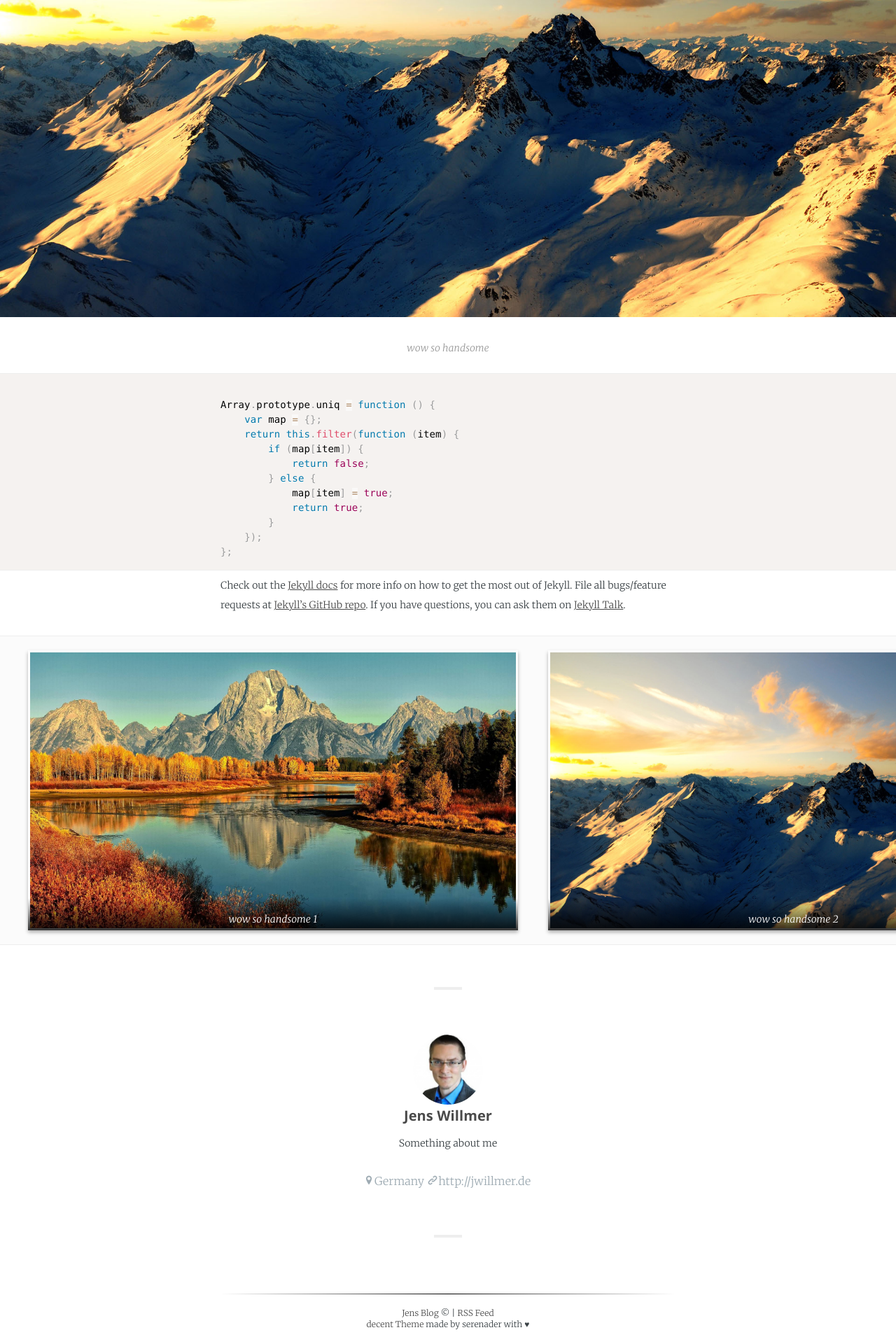
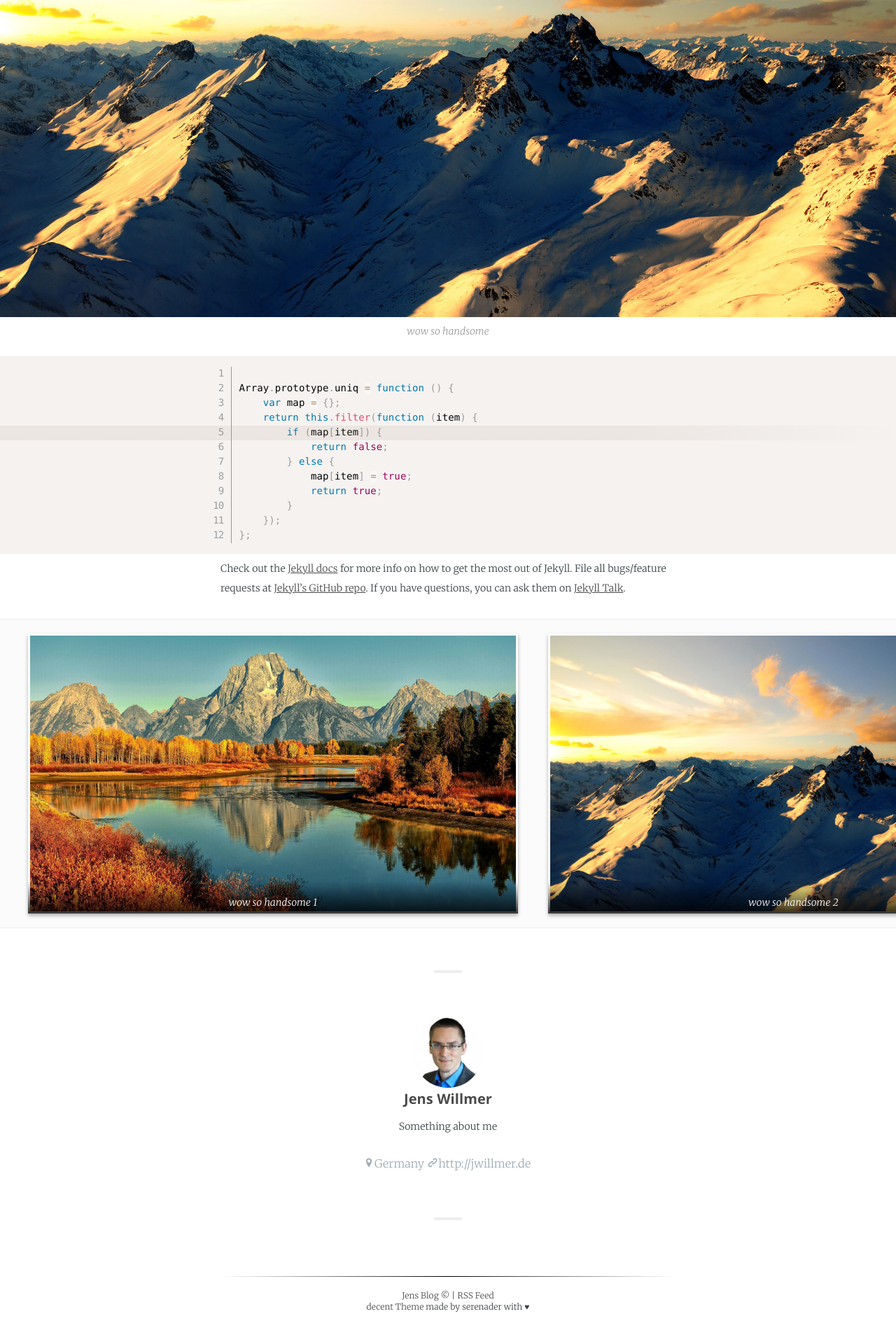
Before and after one commit to jwillmer/jekyllDecent, a Jekyll site: the page built from _posts/2016-05-23-welcome-to-my-blog-example.md, in a window 1280 px wide. Shown: the part 1795-3715 px from the top of the page at 70% size. Built offline with Jekyll 4.4.1, drawn with Linux system fonts in a browser that asks for light colours; nearby versions of some CDN libraries; some web fonts are replaced; after the commit the page ends 3691 px from its top, so only the background shows below that.

Commit message:
modified prism

````diff
--- a/_posts/2016-05-23-welcome-to-my-blog-example.md
+++ b/_posts/2016-05-23-welcome-to-my-blog-example.md
@@ -34,11 +34,11 @@ Jekyll also offers powerful support for code snippets:
 ```
 
 <figure class="large" markdown="1">
-![]({{ site.github.url }}/media/img/mountain2.jpg)
+<img src="{{ site.github.url }}/media/img/mountain2.jpg" />
 <figcaption>wow so handsome</figcaption>
 </figure>
 
-<pre><code class="language-javascript">
+<pre data-line="5" class="line-numbers language-javascript"><code>
 Array.prototype.uniq = function () {
     var map = {};
     return this.filter(function (item) {
--- a/_sass/override.scss
+++ b/_sass/override.scss
@@ -3,6 +3,10 @@
 
 .go-to-top {
     border-radius: 25px;
+}
+
+figure p {
+    margin: 0; /* jekyll generates paragraphs in figure elements */
 }
 
 @media only screen and (max-width: 780px) {
--- a/css/prism.css
+++ b/css/prism.css
@@ -1,4 +1,4 @@
-/* http://prismjs.com/download.html?themes=prism&languages=markup+css+clike+javascript+aspnet+bash+c+csharp+cpp+git+java+less+markdown+php+powershell+scss&plugins=line-highlight */
+/* http://prismjs.com/download.html?themes=prism&languages=markup+css+clike+javascript+aspnet+bash+c+csharp+cpp+git+java+json+less+markdown+objectivec+php+powershell+scss&plugins=line-highlight+line-numbers */
 /**
  * prism.js default theme for JavaScript, CSS and HTML
  * Based on dabblet (http://dabblet.com)
@@ -184,3 +184,44 @@ pre[data-line] {
 		top: auto;
 		bottom: .4em;
 	}
+
+pre.line-numbers {
+	position: relative;
+	padding-left: 3.8em;
+	counter-reset: linenumber;
+}
+
+pre.line-numbers > code {
+	position: relative;
+}
+
+.line-numbers .line-numbers-rows {
+	position: absolute;
+	pointer-events: none;
+	top: 0;
+	font-size: 100%;
+	left: -3.8em;
+	width: 3em; /* works for line-numbers below 1000 lines */
+	letter-spacing: -1px;
+	border-right: 1px solid #999;
+
+	-webkit-user-select: none;
+	-moz-user-select: none;
+	-ms-user-select: none;
+	user-select: none;
+
+}
+
+	.line-numbers-rows > span {
+		pointer-events: none;
+		display: block;
+		counter-increment: linenumber;
+	}
+
+		.line-numbers-rows > span:before {
+			content: counter(linenumber);
+			color: #999;
+			display: block;
+			padding-right: 0.8em;
+			text-align: right;
+		}
````
Also changed, not shown: js/prism.js.
